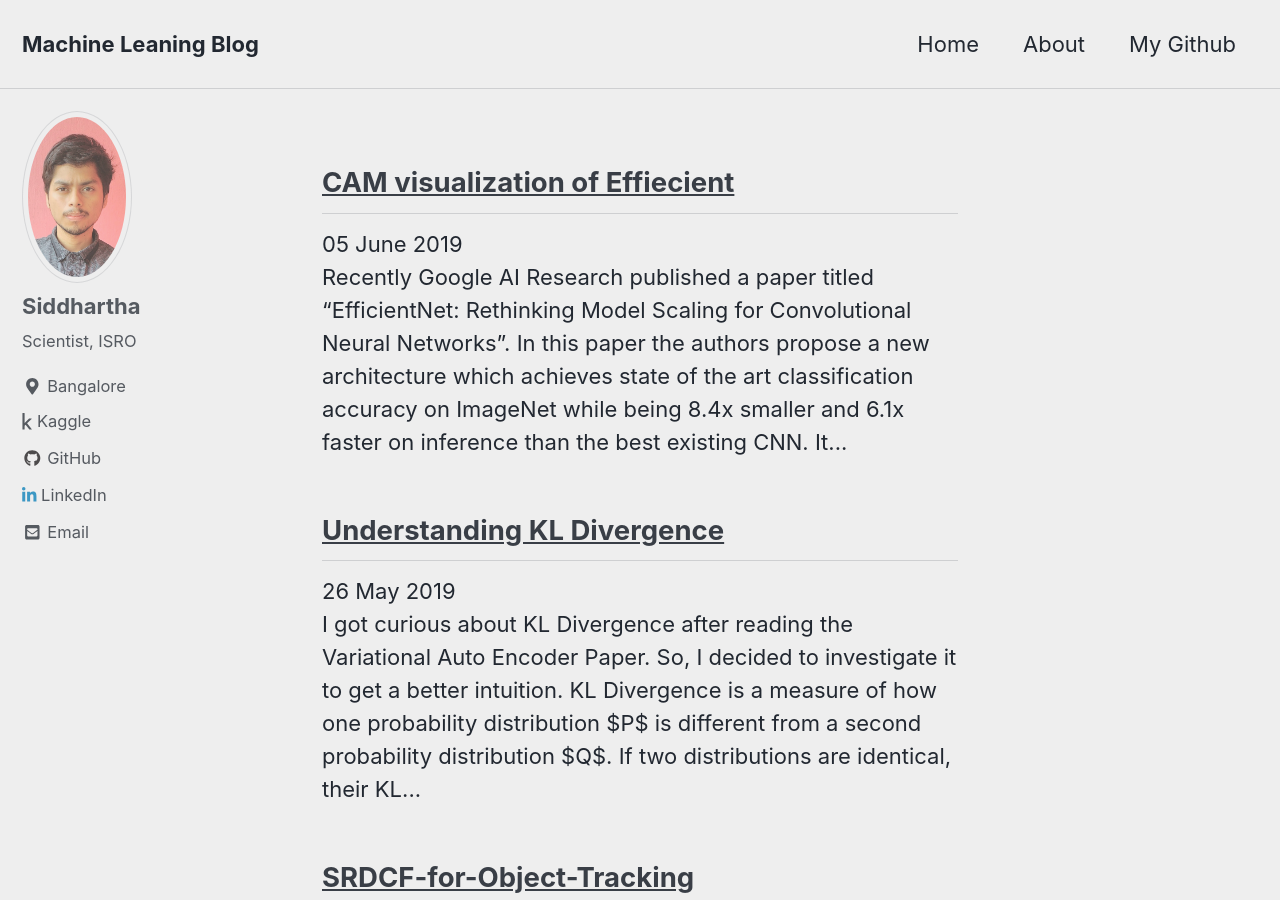
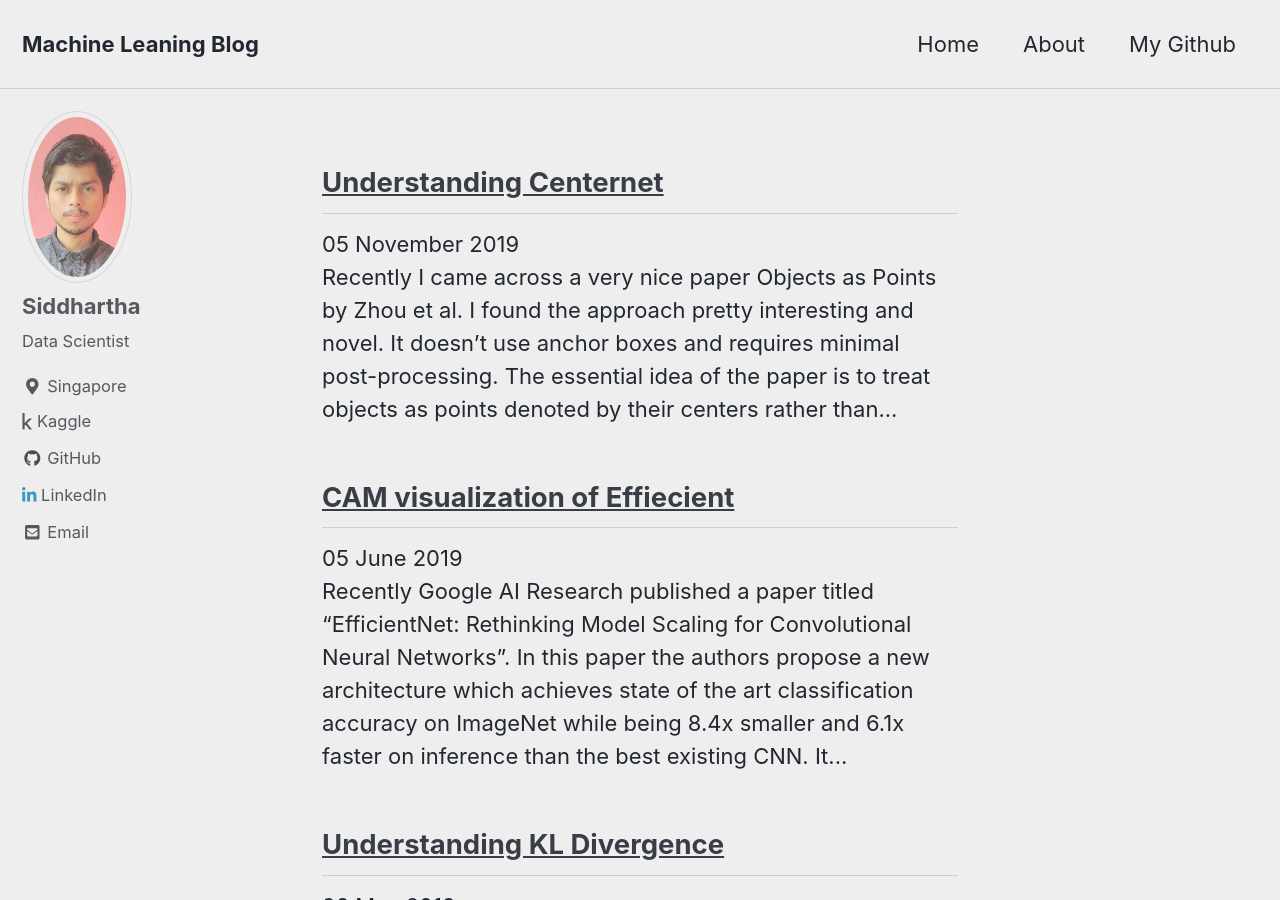
Before and after one commit to sidml/sidml.github.io, a Jekyll site: the page built from index.html, in a window 1280 px wide and 900 px high. Built offline with Jekyll 4.4.1, drawn with Linux system fonts in a browser that asks for light colours; cached includes are drawn as plain includes; nearby versions of some CDN libraries; the list of posts is cut into pages by our own code; some of the changed lines change nothing that is shown.

Commit message:
New post on centernet.

```diff
--- a/_config.yml
+++ b/_config.yml
@@ -111,8 +111,8 @@ author:
   name             : "Siddhartha"
   avatar           : "/assets/images/bio-photo.jpg" # path of avatar image, e.g. "/assets/images/bio-photo.jpg"
   # bio              : "Experienced Scientist with a demonstrated history of working in the Defense & Space industry."
-  bio              : "Scientist, ISRO"
-  location         : "Bangalore"
+  bio              : "Data Scientist"
+  location         : "Singapore"
   email            : "siddharthaiist@gmail.com"
   links:
     - label: "Email"
--- /dev/null
+++ b/_posts/2019-11-05-understanding-centernet.md
@@ -0,0 +1,48 @@
+---
+title: "Understanding Centernet"
+use_math: true
+tags: [PyTorch, Centernet, Object Detection]
+header:
+    image: "/assets/images/centernet/model_output.png"
+---
+<script src="https://cdn.mathjax.org/mathjax/latest/MathJax.js?config=TeX-AMS-MML_HTMLorMML" type="text/javascript"></script>
+
+Recently I came across a very nice paper *Objects as Points* by Zhou et al. I found the approach pretty interesting and novel. It doesn't use anchor boxes and requires minimal post-processing. The essential idea of the paper is to treat objects as points denoted by their centers rather than bounding boxes. This idea is elegant and makes intuitive sense. And most importantly, it performs pretty well.The authors were able to achieve high accuracies on multiple tasks namely Object Detection on MSCOCO, 3D detection on Kitti and pose estimation !
+
+I implemented a bare bones version of the paper. You can find it [here](https://github.com/sidml/Understanding-Centernet).
+Here are a few details about my implementation.
+
+## The Toy dataset
+MSCOCO or Kitti datasets are big and not everyone is interested in understanding them just to do a few experiments. So, I decided to write a function that automatically generates a toy dataset of circles.  The dataset generates an image with multiple circles (max 5]. The circles may overlap.
+## The Model
+I didn't want to complicate things so I used resnet 18 as encoder and followed unet in the upsampling stages. Let's say the input to model is 1x1x256x256 [Batch Size x Channels x Width x Height], then output of
+model will be 1x[N+4]x64x64. Here 1 is the batch size, N+4 is the number of output channels and 64 is the downsampled image width. Here $N$ is the number of object categories. In my implementation we only have one category of object i.e. circle. So, in our case the output is 1x5x64x64. Also, notice that we could have gone for complete upsampling like in UNET. The authors went for 64x64 size. An advantage of traning on downsampled images is that it reduces the number of parameters.
+
+Now an obvious question is if our model output is 4 times smaller [say 64] than the input image, then how are we going to get a fine prediction about the object location ? It seems like we can be off by 4 pixels both in height and width... The authors propose an innovative solution. They predict an offset map to finetune the object position.
+So, if model output is 1x5x64x64, the first channel [1x64x64] will be score of an object at those pixels, second and third channels represent the width and height. If coordinates say [30,23] are 1, it means that in the original image at the coordinate [30*4,23*4], some object may be present. The last 2 channels are offsets. It can be used to get better estimate of the object location.
+Also, note that we use sigmoid activation for offsets. This ensures that they are bounded between $[0,1]$.
+
+## The loss functions
+
+We use two types of loss:
+- Mask Loss
+
+
+<img src="{{ site.url }}{{ site.baseurl }}/assets/images/centernet/mask_loss.png" alt="mask_loss">
+
+This is modified version of focal loss.  Here $\alpha$ and $\beta$ are parameters of focal loss. We use $\alpha=2$ and $\beta=4$. In original implementation, the authors use an object centered gaussian kernel
+$Y = \exp(-\frac{(x-p_{x})^{2}+(y-p_{y})^{2} }{ 2\sigma^2 })$.
+Here $p_{x}$ and $p_{y}$ are the low resolution center of the object. $\sigma$ is object size adaptive standard deviation. For this toy dataset,using gaussian kernel didn't seem to make much difference. So, in the interest of keeping it minimal I just use $Y (p_{x},p_{y}) = 1$.
+
+- Size and offset Loss
+
+For size and offset predictions,we basically use l1 loss normalized by the number of detected points.
+
+## Training details
+
+I used Adam opimtizer with default settings. The model starts giving reasonable output after training for around 10 epochs.
+We perform non maxima suppression [using Max pooling] on the model class maps. The top 100 predictions are selected. We use offset maps to finetune object coordinates. During visualization, I set a hard threshold of 0.25 i.e. if draw bounding box only if model confidence > 0.25. If you don't care about false alarms, you should probably set a lower threshold.
+
+## Conclusion
+
+I found the paper to be pretty interesting and elegant. I wanted to make the idea more accessible so i am sharing this code. I hope this minimalistic implementation helps you in understanding the paper better.
```
Also changed, not shown: assets/images/centernet/mask_loss.png (added), assets/images/centernet/model_output.png (added).
